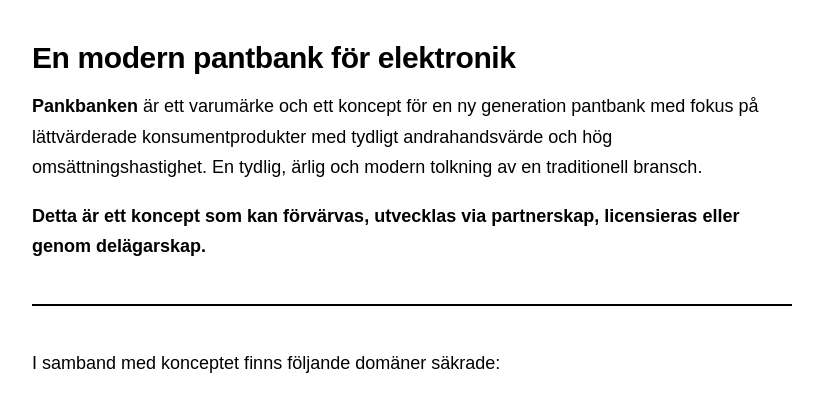
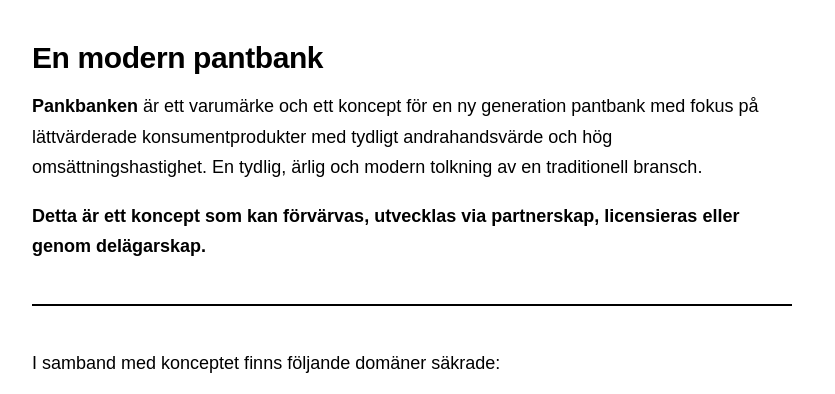
Before and after one commit to hxb254-lab/pankbank, a plain HTML site: page index.html in a window 1280 px wide. Shown: the part 337-731 px from the top of the page, without its empty margins (28-863 px from the left). Drawn offline with Linux system fonts and the light colour scheme.

Commit message:
Update index.html

```diff
--- a/index.html
+++ b/index.html
@@ -130,7 +130,7 @@
 
     <img class="logo" src="logo.png" alt="Pankbank">
 
-    <h1>En modern pantbank för elektronik</h1>
+    <h1>En modern pantbank</h1>
 
     <p>
       <strong>Pankbanken</strong> är ett varumärke och ett koncept för en ny generation
```
